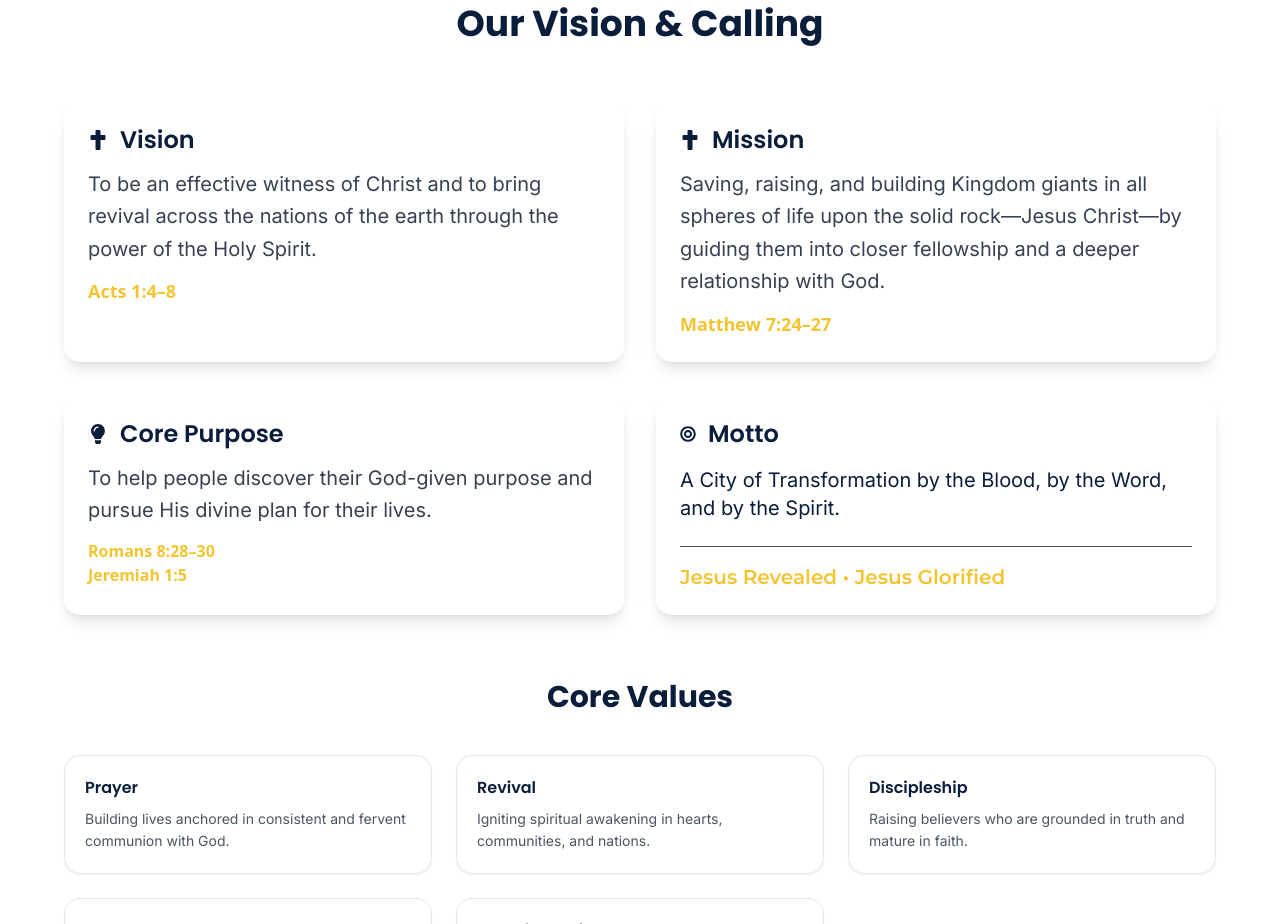
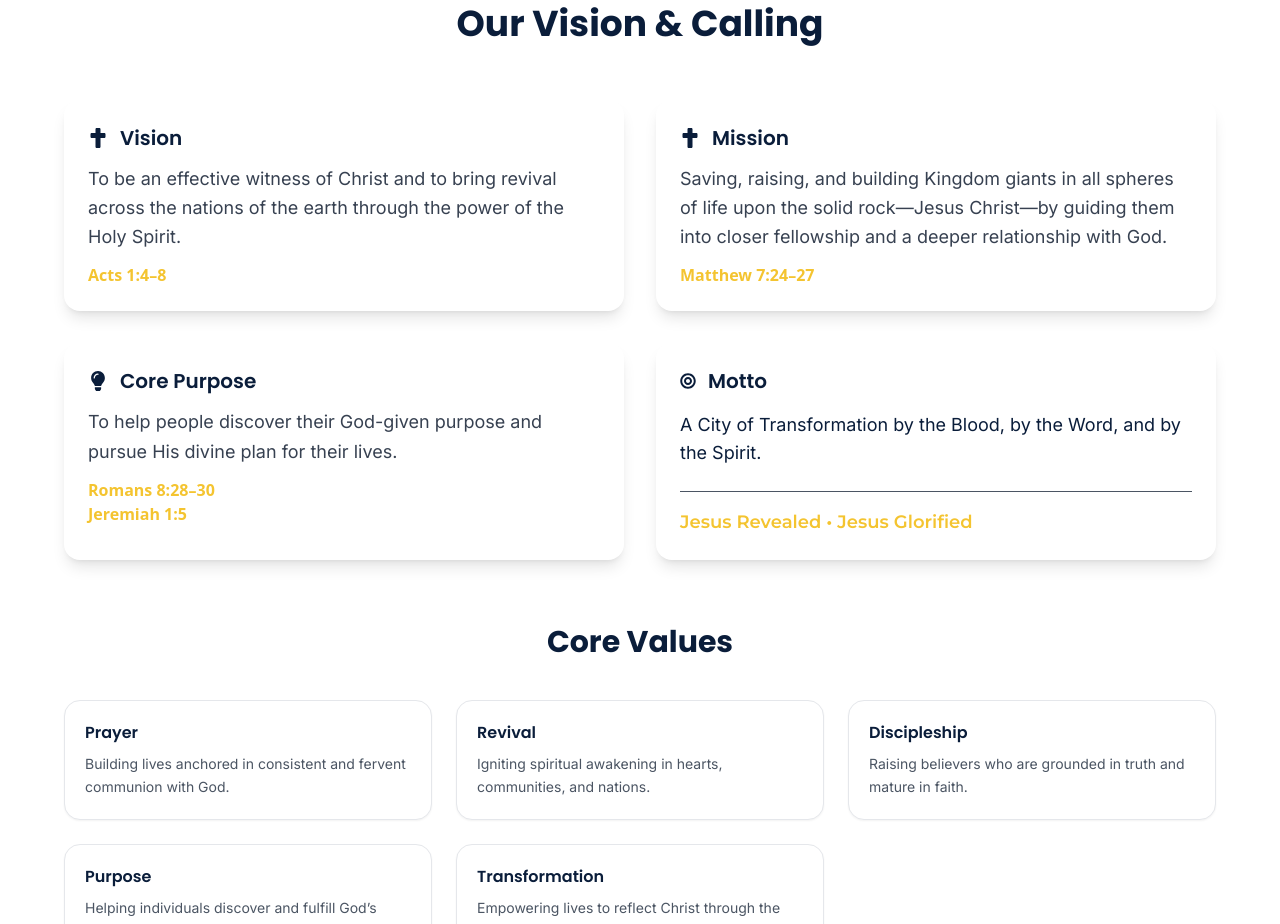
Before and after one commit to Daniella-fejiro/young-revivalist-global-network, a React (Vite) app: page /about in a window 1280 px wide. Shown: the part 2540-3464 px from the top of the page. Built offline with nearby package versions, Linux system fonts and the light colour scheme.

Commit message:
updated about page

```diff
--- a/src/pages/About.jsx
+++ b/src/pages/About.jsx
@@ -245,16 +245,16 @@ export default function About(){
                     >
                     <div className="flex items-center gap-3 mb-3 text-[#0a1d3a]">
                         <FaCross className="text-xl" />
-                        <h2 className="font-poppins font-semibold text-2xl">
+                        <h2 className="font-poppins font-semibold text-xl">
                         Vision
                         </h2>
                     </div>
 
-                    <p className="text-gray-700 font-inter text-xl leading-relaxed mb-3">
+                    <p className="text-gray-700 font-inter text-lg leading-relaxed mb-3">
                         {visionMission.vision}
                     </p>
 
-                    <p className="text-lg text-[#f4c430] font-semibold">
+                    <p className="text-md text-[#f4c430] font-semibold">
                         {visionMission.visionScripture}
                     </p>
                     </motion.div>
@@ -269,16 +269,16 @@ export default function About(){
                     >
                     <div className="flex items-center gap-3 mb-3 text-[#0a1d3a]">
                         <FaCross className="text-xl" />
-                        <h2 className="font-poppins font-semibold text-2xl">
+                        <h2 className="font-poppins font-semibold text-xl">
                         Mission
                         </h2>
                     </div>
 
-                    <p className="text-gray-700 text-xl font-inter leading-relaxed mb-3">
+                    <p className="text-gray-700 text-lg font-inter leading-relaxed mb-3">
                         {visionMission.mission}
                     </p>
 
-                    <p className="text-lg text-[#f4c430] font-semibold">
+                    <p className="text-md text-[#f4c430] font-semibold">
                         {visionMission.missionScripture}
                     </p>
                     </motion.div>
@@ -293,12 +293,12 @@ export default function About(){
                     >
                     <div className="flex items-center gap-3 mb-3 text-[#0a1d3a]">
                         <FaLightbulb className="text-xl" />
-                        <h2 className="font-poppins font-semibold text-2xl">
+                        <h2 className="font-poppins font-semibold text-xl">
                         Core Purpose
                         </h2>
                     </div>
 
-                    <p className="text-gray-700 font-inter text-xl leading-relaxed mb-3">
+                    <p className="text-gray-700 font-inter text-lg leading-relaxed mb-3">
                         {visionMission.corePurpose}
                     </p>
 
@@ -319,17 +319,17 @@ export default function About(){
                     >
                     <div className="flex items-center gap-3 mb-4">
                         <FaBullseye className="text-[#0a1d3a]" />
-                        <h2 className="font-poppins text-[#0a1d3a] font-semibold text-2xl">
+                        <h2 className="font-poppins text-[#0a1d3a] font-semibold text-xl">
                         Motto
                         </h2>
                     </div>
 
-                    <p className="font-inter text-xl text-[#0a1d3a] mb-6">
+                    <p className="font-inter text-lg text-[#0a1d3a] mb-6">
                         {visionMission.motto}
                     </p>
 
                     <div className="border-t border-gray-600 pt-4 font-montserrat">
-                        <p className="text-[#f4c430] font-semibold text-xl">
+                        <p className="text-[#f4c430] font-semibold text-lg">
                         {visionMission.declaration}
                         </p>
                     </div>
```
